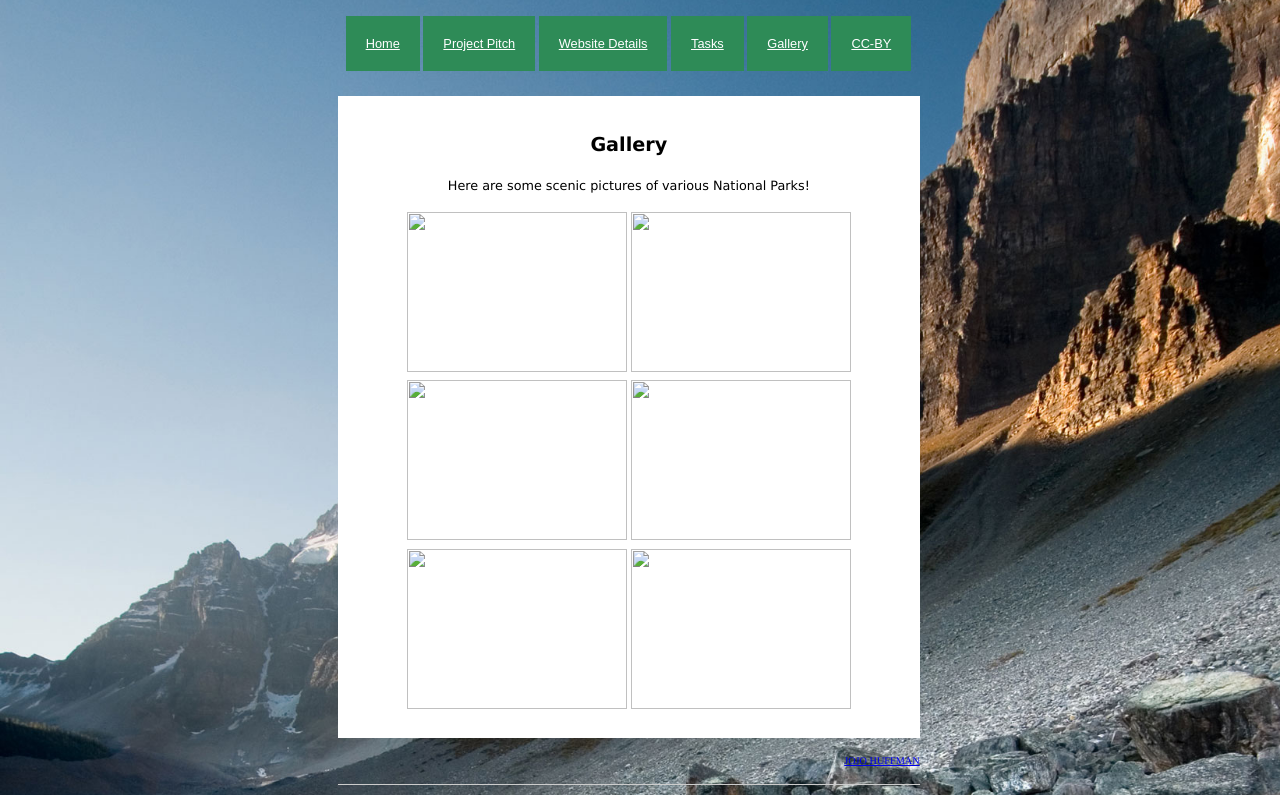
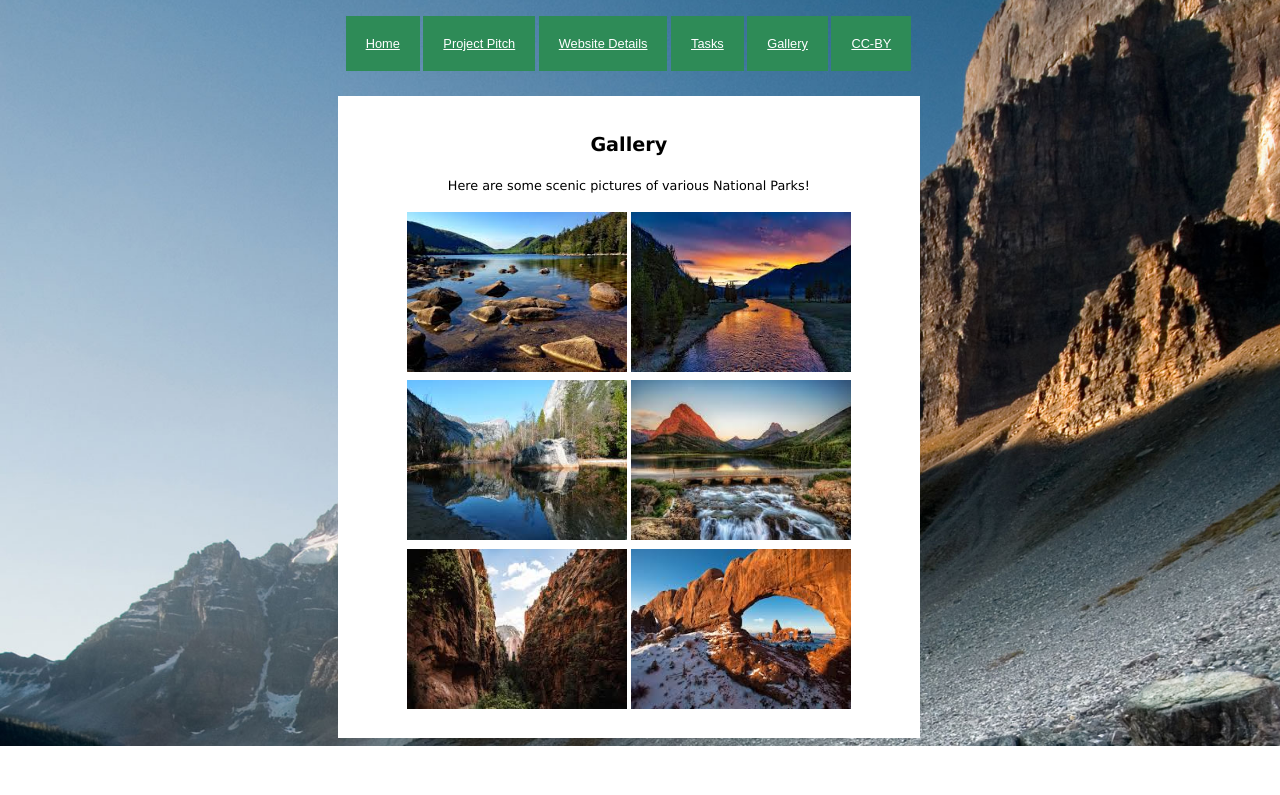
Before and after one commit to jnh41/HTML-CSS-Project, a plain HTML site: page gallery.html in a window 1280 px wide. Shown: the part 145-940 px from the top of the page. After the commit the page ends 891 px from the top, so only its background shows below. Drawn offline with Linux system fonts and the light colour scheme.

Commit message:
Minor corrections

```diff
--- a/gallery.html
+++ b/gallery.html
@@ -9,6 +9,7 @@
   <div id="logo">
     <p align=center>Project Pitch</p>
   </div>
+
 <div id="page">
     <body>
 	<div id="nav">
@@ -22,27 +23,21 @@
 	</ul>
     </body>
 </div>
+
 <div id="content">
 <body align=center>
   <h2>Gallery</h2>
   <p>Here are some scenic pictures of various National Parks!
   </p>
     <div id="image-container">
-      <img src= "Images/acadia.jpeg">
-      <img src= "Images/yellowstone.jpeg">
-      <img src= "Images/yosemite.jpeg">
-      <img src= "Images/glacier.jpeg">
-      <img src= "Images/zion.jpeg">
-      <img src= "Images/arches.jpeg">
-  </div>
-  </div>
-		<div id="footer">
-			<p>
-				<a href="/" target="_blank">Jojo Huffman</a>
-			</p>
+      	<img src= "acadia.jpeg">
+      	<img src= "yellowstone.jpeg">
+      	<img src= "yosemite.jpeg">
+      	<img src= "glacier.jpeg">
+      	<img src= "zion.jpeg">
+      	<img src= "arches.jpeg">
     </div>
 </div>
 </body>
-</body>
 </div>
 </html>
```
Lines whose indentation alone changed are shown as unchanged.
